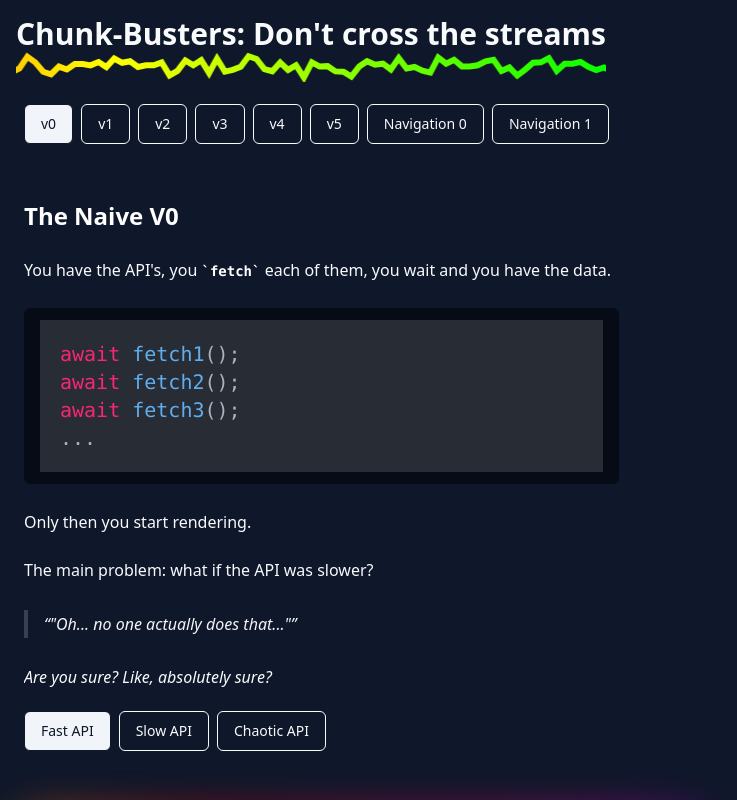
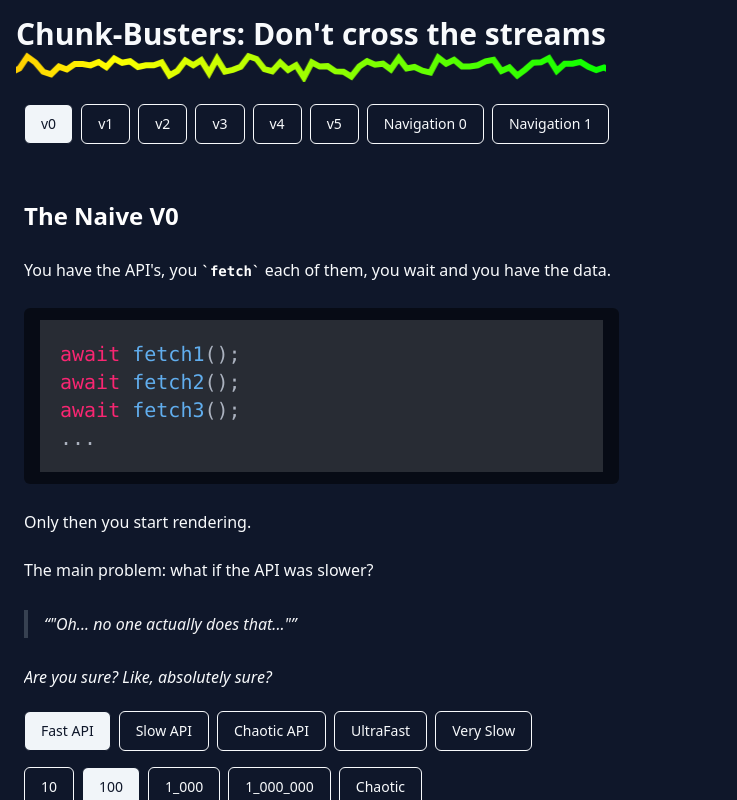
Before and after one commit to Noriller/chunk-busters, a React (Vite) app: page / in a window 1280 px wide. Both pictures are taken after a click on the button "v0". Shown: the top 800 px of the page, without its empty margins (0-737 px from the left). Built offline with nearby package versions, Linux system fonts and the light colour scheme; no server answers.

Commit message:
adding size control

```diff
--- /dev/null
+++ b/src/components/SizeContext.tsx
@@ -0,0 +1,84 @@
+import { createContext, useContext, useMemo, type ReactNode } from 'react';
+import { Button } from './ui/button';
+import { useSearchParamsState } from './useSearchParamsState';
+
+type SizeContext = {
+  size: number | (() => number);
+  SizeSwitcher: ReactNode;
+};
+
+const context = createContext<SizeContext>(null!);
+
+function randomBetween(min: number, max: number) {
+  return Math.floor(Math.random() * (max - min) + min);
+}
+
+const Sizes = {
+  '10': 1,
+  '100': 2,
+  '1_000': 3,
+  '1_000_000': 6,
+  chaotic: () => randomBetween(1, 6),
+};
+
+export function SizeContextProvider({
+  children,
+}: {
+  children: React.ReactNode;
+}) {
+  const [size, setSize] = useSearchParamsState<keyof typeof Sizes>(
+    'size',
+    '100' as keyof typeof Sizes,
+  );
+
+  const SizeSwitcher = useMemo(() => {
+    return (
+      <div className="mt-4 flex gap-2">
+        <Button
+          variant={size === '10' ? 'secondary' : 'default'}
+          onClick={() => setSize('10')}
+        >
+          10
+        </Button>
+        <Button
+          variant={size === '100' ? 'secondary' : 'default'}
+          onClick={() => setSize('100')}
+        >
+          100
+        </Button>
+        <Button
+          variant={size === '1_000' ? 'secondary' : 'default'}
+          onClick={() => setSize('1_000')}
+        >
+          1_000
+        </Button>
+        <Button
+          variant={size === '1_000_000' ? 'secondary' : 'default'}
+          onClick={() => setSize('1_000_000')}
+        >
+          1_000_000
+        </Button>
+        <Button
+          variant={size === 'chaotic' ? 'secondary' : 'default'}
+          onClick={() => setSize('chaotic')}
+        >
+          Chaotic
+        </Button>
+      </div>
+    );
+  }, [size]);
+
+  const value = useMemo(
+    () => ({
+      size: Sizes[size] ?? Sizes[100],
+      SizeSwitcher,
+    }),
+    [size],
+  );
+
+  return <context.Provider value={value}>{children}</context.Provider>;
+}
+
+export function useSize() {
+  return useContext(context);
+}
--- a/src/components/SpeedContext.tsx
+++ b/src/components/SpeedContext.tsx
@@ -1,11 +1,4 @@
-import {
-  createContext,
-  useCallback,
-  useContext,
-  useMemo,
-  useState,
-  type ReactNode,
-} from 'react';
+import { createContext, useContext, useMemo, type ReactNode } from 'react';
 import { Button } from './ui/button';
 import { useSearchParamsState } from './useSearchParamsState';
 
@@ -21,9 +14,11 @@ function randomBetween(min: number, max: number) {
 }
 
 const Speeds = {
+  ultraFast: 1,
   fast: 10,
   slow: 100,
-  chaotic: () => randomBetween(0, 100),
+  verySlow: 1000,
+  chaotic: () => randomBetween(0, 200),
 };
 
 export function SpeedContextProvider({
@@ -57,6 +52,18 @@ export function SpeedContextProvider({
         >
           Chaotic API
         </Button>
+        <Button
+          variant={speed === 'ultraFast' ? 'secondary' : 'default'}
+          onClick={() => setSpeed('ultraFast')}
+        >
+          UltraFast
+        </Button>
+        <Button
+          variant={speed === 'verySlow' ? 'secondary' : 'default'}
+          onClick={() => setSpeed('verySlow')}
+        >
+          Very Slow
+        </Button>
       </div>
     );
   }, [speed]);
--- a/src/components/useNav.tsx
+++ b/src/components/useNav.tsx
@@ -6,6 +6,7 @@ import { HighlightedMarkdown } from './HighlightedMarkdown';
 import { Button } from './ui/button';
 import { useSpeed } from './SpeedContext';
 import { useSearchParamsState } from './useSearchParamsState';
+import { useSize } from './SizeContext';
 
 const notFound = /*md*/ `
 ## Nothing to See Here!
@@ -31,6 +32,7 @@ const defaultsContent = {
 export function useNav() {
   const [activeNav, setActiveNav] = useSearchParamsState('nav', 'home');
   const { speed, SpeedSwitcher } = useSpeed();
+  const { size, SizeSwitcher } = useSize();
 
   const navContent = useMemo(() => {
     const getContent = () => {
@@ -55,9 +57,10 @@ export function useNav() {
             : defaultsContent[content.type]}
         </HighlightedMarkdown>
         {typeof content === 'string' && SpeedSwitcher}
+        {typeof content === 'string' && SizeSwitcher}
       </>
     );
-  }, [activeNav, speed]);
+  }, [activeNav, speed, size]);
 
   const changeActiveNav = useCallback((id: string) => {
     if (navItems.find((item) => item.id === id)) {
--- a/src/items/utils/fetch.tsx
+++ b/src/items/utils/fetch.tsx
@@ -1,6 +1,7 @@
 import { useSpeed } from '@/components/SpeedContext';
 import { useCallback } from 'react';
 import { parseToggleAndRemaining, type SetLights } from './parseLine';
+import { useSize } from '@/components/SizeContext';
 
 /**
  * @param speedHack http max parallel connections is 6 for most modern browsers
@@ -9,21 +10,23 @@ import { parseToggleAndRemaining, type SetLights } from './parseLine';
  * ...and going forward we will show this problem and why
  * calling multiple times in parallel is a bad approach
  */
-export const useFetchApi = (size?: number, speedHack = false) => {
+export const useFetchApi = (speedHack = false) => {
   const { speed } = useSpeed();
+  const { size: baseSize } = useSize();
 
   const getUrl = useCallback(
     (api: number) => {
       const delay = Math.floor(
         (typeof speed === 'function' ? speed() : speed) / (speedHack ? 2 : 1),
       );
+      const size = typeof baseSize === 'function' ? baseSize() : baseSize;
 
       const url = new URL(
         `http://localhost/api/${api}/${size ?? ''}/${delay ?? ''}`,
       );
       return url.toString().replace(/\/+$/, '');
     },
-    [speed, size],
+    [speed, baseSize],
   );
 
   return (api: number, signal: AbortSignal) =>
@@ -32,19 +35,21 @@ export const useFetchApi = (size?: number, speedHack = false) => {
     }).then((res) => res.text());
 };
 
-export const useStreamFetchApi = (setLights: SetLights, size?: number) => {
+export const useStreamFetchApi = (setLights: SetLights) => {
   const { speed } = useSpeed();
+  const { size: baseSize } = useSize();
 
   const getUrl = useCallback(
     (api: number) => {
       const delay = typeof speed === 'function' ? speed() : speed;
+      const size = typeof baseSize === 'function' ? baseSize() : baseSize;
 
       const url = new URL(
         `http://localhost/api/${api}/${size ?? ''}/${delay ?? ''}`,
       );
       return url.toString().replace(/\/+$/, '');
     },
-    [speed, size],
+    [speed, baseSize],
   );
 
   const decoder = new TextDecoder('utf-8');
--- a/src/items/v0.tsx
+++ b/src/items/v0.tsx
@@ -1,4 +1,5 @@
 import { makeOffBoard } from '@/components/board/useBoards';
+import { useSize } from '@/components/SizeContext';
 import { useSpeed } from '@/components/SpeedContext';
 import { useEffect, useState } from 'react';
 import { type NavItem } from '.';
@@ -10,8 +11,9 @@ const { getMounted, setMounted } = mountedHack();
 const boardHook = () => {
   const [lights, setLights] = useState(makeOffBoard());
   const { speed } = useSpeed();
+  const { size } = useSize();
 
-  const multiFetch = useMultiFetch(setLights, getMounted, 2);
+  const multiFetch = useMultiFetch(setLights, getMounted);
 
   useEffect(() => {
     setMounted(true);
@@ -25,7 +27,7 @@ const boardHook = () => {
       setMounted(false);
       controller.abort('unmount');
     };
-  }, [speed]);
+  }, [speed, size]);
 
   return lights;
 };
@@ -60,10 +62,9 @@ _Are you sure? Like, absolutely sure?_
 export const useMultiFetch = (
   setLights: SetLights,
   getMounted: () => boolean,
-  size?: number,
 ) => {
-  const getApi = useFetchApi(size);
-  async function doMultiFetch(signal: AbortSignal, newSize = size) {
+  const getApi = useFetchApi();
+  async function doMultiFetch(signal: AbortSignal) {
     if (!getMounted()) {
       return;
     }
@@ -99,7 +100,7 @@ export const useMultiFetch = (
       clearTimeout(timeout);
       setLights(makeOffBoard());
       if (getMounted()) {
-        doMultiFetch(signal, newSize);
+        doMultiFetch(signal);
       }
     }, 2000);
   }
--- a/src/items/v1.tsx
+++ b/src/items/v1.tsx
@@ -1,4 +1,5 @@
 import { makeOffBoard } from '@/components/board/useBoards';
+import { useSize } from '@/components/SizeContext';
 import { useSpeed } from '@/components/SpeedContext';
 import { useEffect, useState } from 'react';
 import { type NavItem } from '.';
@@ -10,8 +11,9 @@ const { getMounted, setMounted } = mountedHack();
 const boardHook = () => {
   const [lights, setLights] = useState(makeOffBoard());
   const { speed } = useSpeed();
+  const { size } = useSize();
 
-  const multiFetch = useParallelFetch(setLights, getMounted, 2);
+  const multiFetch = useParallelFetch(setLights, getMounted);
 
   useEffect(() => {
     setMounted(true);
@@ -25,7 +27,7 @@ const boardHook = () => {
       setMounted(false);
       controller.abort('unmount');
     };
-  }, [speed]);
+  }, [speed, size]);
 
   return lights;
 };
@@ -70,11 +72,10 @@ No matter how fast the others are, you still have to wait for the slowest to fin
 export const useParallelFetch = (
   setLights: SetLights,
   getMounted: () => boolean,
-  size?: number,
   speedHack = true,
 ) => {
-  const getApi = useFetchApi(size, speedHack);
-  async function doMultiFetch(signal: AbortSignal, newSize = size) {
+  const getApi = useFetchApi(speedHack);
+  async function doMultiFetch(signal: AbortSignal) {
     if (!getMounted()) {
       return;
     }
@@ -89,7 +90,7 @@ export const useParallelFetch = (
       clearTimeout(timeout);
       setLights(makeOffBoard());
       if (getMounted()) {
-        doMultiFetch(signal, newSize);
+        doMultiFetch(signal);
       }
     }, 2000);
   }
--- a/src/items/v2.tsx
+++ b/src/items/v2.tsx
@@ -1,4 +1,5 @@
 import { makeOffBoard } from '@/components/board/useBoards';
+import { useSize } from '@/components/SizeContext';
 import { useSpeed } from '@/components/SpeedContext';
 import { useEffect, useState } from 'react';
 import { type NavItem } from '.';
@@ -10,8 +11,9 @@ const { getMounted, setMounted } = mountedHack();
 const boardHook = () => {
   const [lights, setLights] = useState(makeOffBoard());
   const { speed } = useSpeed();
+  const { size } = useSize();
 
-  const multiFetch = useParallelHandleFetch(setLights, getMounted, 2);
+  const multiFetch = useParallelHandleFetch(setLights, getMounted);
 
   useEffect(() => {
     setMounted(true);
@@ -25,7 +27,7 @@ const boardHook = () => {
       setMounted(false);
       controller.abort('unmount');
     };
-  }, [speed]);
+  }, [speed, size]);
 
   return lights;
 };
@@ -71,10 +73,9 @@ Go to the next one... we have to talk...
 const useParallelHandleFetch = (
   setLights: SetLights,
   getMounted: () => boolean,
-  size?: number,
 ) => {
-  const getApi = useFetchApi(size);
-  async function doMultiFetch(signal: AbortSignal, newSize = size) {
+  const getApi = useFetchApi();
+  async function doMultiFetch(signal: AbortSignal) {
     if (!getMounted()) {
       return;
     }
@@ -91,7 +92,7 @@ const useParallelHandleFetch = (
       clearTimeout(timeout);
       setLights(makeOffBoard());
       if (getMounted()) {
-        doMultiFetch(signal, newSize);
+        doMultiFetch(signal);
       }
     }, 2000);
   }
--- a/src/items/v3.tsx
+++ b/src/items/v3.tsx
@@ -1,9 +1,9 @@
-import { makeOffBoard, type BoardLights } from '@/components/board/useBoards';
+import { makeOffBoard } from '@/components/board/useBoards';
+import { useSize } from '@/components/SizeContext';
 import { useSpeed } from '@/components/SpeedContext';
 import { useEffect, useState } from 'react';
 import { type NavItem } from '.';
-import { mountedHack, useFetchApi } from './utils/fetch';
-import { parseAndToggleOnce } from './utils/parseLine';
+import { mountedHack } from './utils/fetch';
 import { useParallelFetch } from './v1';
 
 const { getMounted, setMounted } = mountedHack();
@@ -11,8 +11,9 @@ const { getMounted, setMounted } = mountedHack();
 const boardHook = () => {
   const [lights, setLights] = useState(makeOffBoard());
   const { speed } = useSpeed();
+  const { size } = useSize();
 
-  const multiFetch = useParallelFetch(setLights, getMounted, 2, false);
+  const multiFetch = useParallelFetch(setLights, getMounted, false);
 
   useEffect(() => {
     setMounted(true);
@@ -26,7 +27,7 @@ const boardHook = () => {
       setMounted(false);
       controller.abort('unmount');
     };
-  }, [speed]);
+  }, [speed, size]);
 
   return lights;
 };
--- a/src/items/v4.tsx
+++ b/src/items/v4.tsx
@@ -1,4 +1,5 @@
 import { makeOffBoard } from '@/components/board/useBoards';
+import { useSize } from '@/components/SizeContext';
 import { useSpeed } from '@/components/SpeedContext';
 import { useEffect, useState } from 'react';
 import { type NavItem } from '.';
@@ -10,8 +11,9 @@ const { getMounted, setMounted } = mountedHack();
 const boardHook = () => {
   const [lights, setLights] = useState(makeOffBoard());
   const { speed } = useSpeed();
+  const { size } = useSize();
 
-  const multiFetch = useMultiFetch(setLights, getMounted, 2);
+  const multiFetch = useMultiFetch(setLights, getMounted);
 
   useEffect(() => {
     setMounted(true);
@@ -25,7 +27,7 @@ const boardHook = () => {
       setMounted(false);
       controller.abort('unmount');
     };
-  }, [speed]);
+  }, [speed, size]);
 
   return lights;
 };
@@ -60,14 +62,10 @@ but we are not fetching only the ammount of results that you're seeing before!
   boardHook,
 } satisfies NavItem;
 
-export const useMultiFetch = (
-  setLights: SetLights,
-  getMounted: () => boolean,
-  size?: number,
-) => {
-  const getApi = useStreamFetchApi(setLights, size);
+export const useMultiFetch = (setLights: SetLights, getMounted: () => boolean) => {
+  const getApi = useStreamFetchApi(setLights);
 
-  async function doMultiFetch(signal: AbortSignal, newSize = size) {
+  async function doMultiFetch(signal: AbortSignal) {
     if (!getMounted()) {
       return;
     }
@@ -86,7 +84,7 @@ export const useMultiFetch = (
       clearTimeout(timeout);
       setLights(makeOffBoard());
       if (getMounted()) {
-        doMultiFetch(signal, newSize);
+        doMultiFetch(signal);
       }
     }, 2000);
   }
--- a/src/items/v5.tsx
+++ b/src/items/v5.tsx
@@ -1,4 +1,5 @@
 import { makeOffBoard } from '@/components/board/useBoards';
+import { useSize } from '@/components/SizeContext';
 import { useSpeed } from '@/components/SpeedContext';
 import { useEffect, useState } from 'react';
 import { type NavItem } from '.';
@@ -10,8 +11,9 @@ const { getMounted, setMounted } = mountedHack();
 const boardHook = () => {
   const [lights, setLights] = useState(makeOffBoard());
   const { speed } = useSpeed();
+  const { size } = useSize();
 
-  const multiFetch = useParallelFetch(setLights, getMounted, 2);
+  const multiFetch = useParallelFetch(setLights, getMounted);
 
   useEffect(() => {
     setMounted(true);
@@ -25,7 +27,7 @@ const boardHook = () => {
       setMounted(false);
       controller.abort('unmount');
     };
-  }, [speed]);
+  }, [speed, size]);
 
   return lights;
 };
@@ -66,11 +68,10 @@ _Let's hope the computer can handle that..._
 export const useParallelFetch = (
   setLights: SetLights,
   getMounted: () => boolean,
-  size?: number,
 ) => {
-  const getApi = useStreamFetchApi(setLights, size);
+  const getApi = useStreamFetchApi(setLights);
 
-  async function doMultiFetch(signal: AbortSignal, newSize = size) {
+  async function doMultiFetch(signal: AbortSignal) {
     if (!getMounted()) {
       return;
     }
@@ -83,7 +84,7 @@ export const useParallelFetch = (
       clearTimeout(timeout);
       setLights(makeOffBoard());
       if (getMounted()) {
-        doMultiFetch(signal, newSize);
+        doMultiFetch(signal);
       }
     }, 2000);
   }
```
Also changed, not shown: src/App.tsx (+6 -3 lines).
